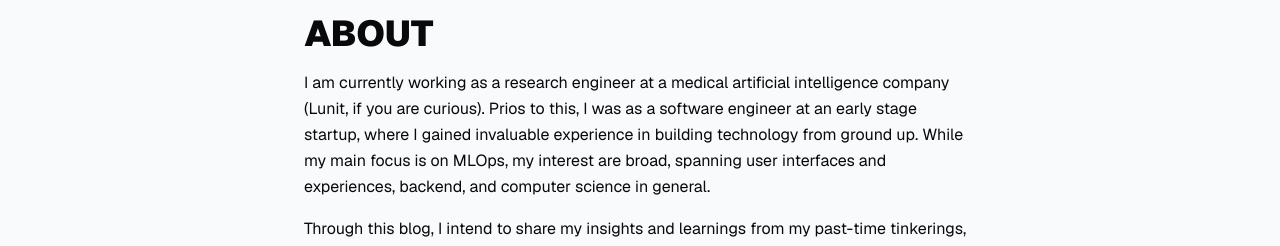
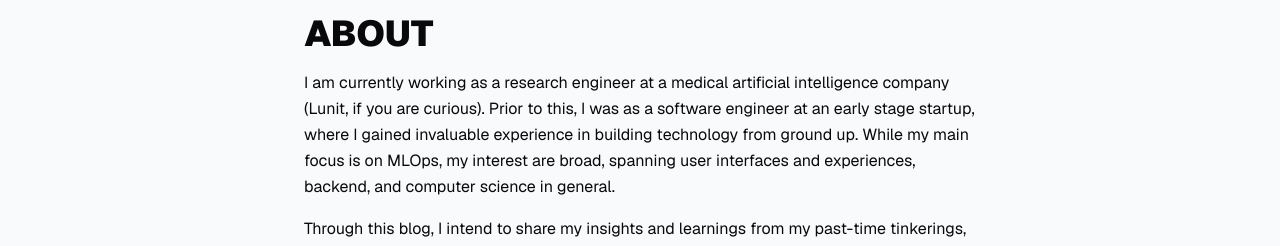
Before and after one commit to ggoggam/ggoggam.github.io, a Next.js app: page /about in a window 1280 px wide. Shown: the part 146-392 px from the top of the page. Built offline with nearby package versions, Linux system fonts and the light colour scheme.

Commit message:
Fixing typo.

```diff
--- a/src/app/about/page.tsx
+++ b/src/app/about/page.tsx
@@ -12,7 +12,7 @@ export default async function AboutPage() {
       <h1 className="font-black text-4xl">ABOUT</h1>
       <p className="leading-relaxed">
         I am currently working as a research engineer at a medical artificial intelligence company (Lunit, if you are curious).
-        Prios to this, I was as a software engineer at an early stage startup, where I gained invaluable experience in building technology from ground up.
+        Prior to this, I was as a software engineer at an early stage startup, where I gained invaluable experience in building technology from ground up.
         While my main focus is on MLOps, my interest are broad, spanning user interfaces and experiences, backend, and computer science in general.
       </p>
       <p className='leading-relaxed pb-12'>
```
